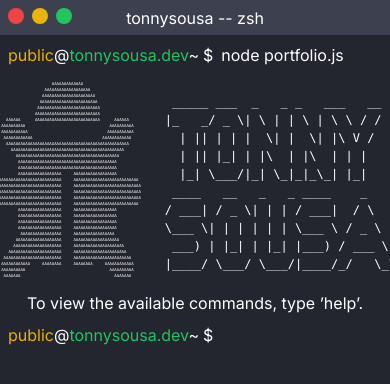
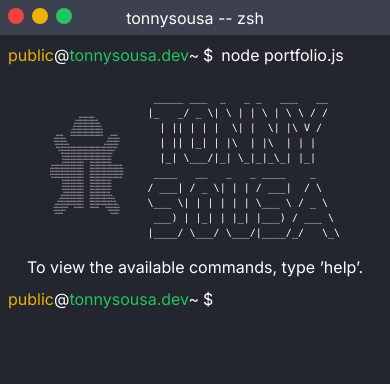
Before and after one commit to Tonny-Francis/Portfolio, a Next.js app: page / in a window 390 px wide. Shown: the top 384 px of the page. Built offline with nearby package versions, Linux system fonts and the light colour scheme.

Commit message:
fix ascii for mobile

```diff
--- a/src/components/log/portfolio.tsx
+++ b/src/components/log/portfolio.tsx
@@ -10,13 +10,13 @@ export default function Portfolio({
         <div>
             <Input value={command} disabled={true}/>
             <div className='flex flex-col items-center justify-center'>
-                <div className="flex flex-row ">
-                    <pre className="text-[4px] text-white text-center mr-6">
+                <div className="flex flex-row items-center justify-center">
+                    <pre className="text-[2px] md:text-[4px] text-white text-center mr-6">
                         {
                             asciiBug
                         }
                     </pre>
-                    <pre className="text-[12px] text-white text-center">
+                    <pre className="text-[10px] md:text-[12px] text-white text-center">
                         {
                             asciiName
                         }
```
